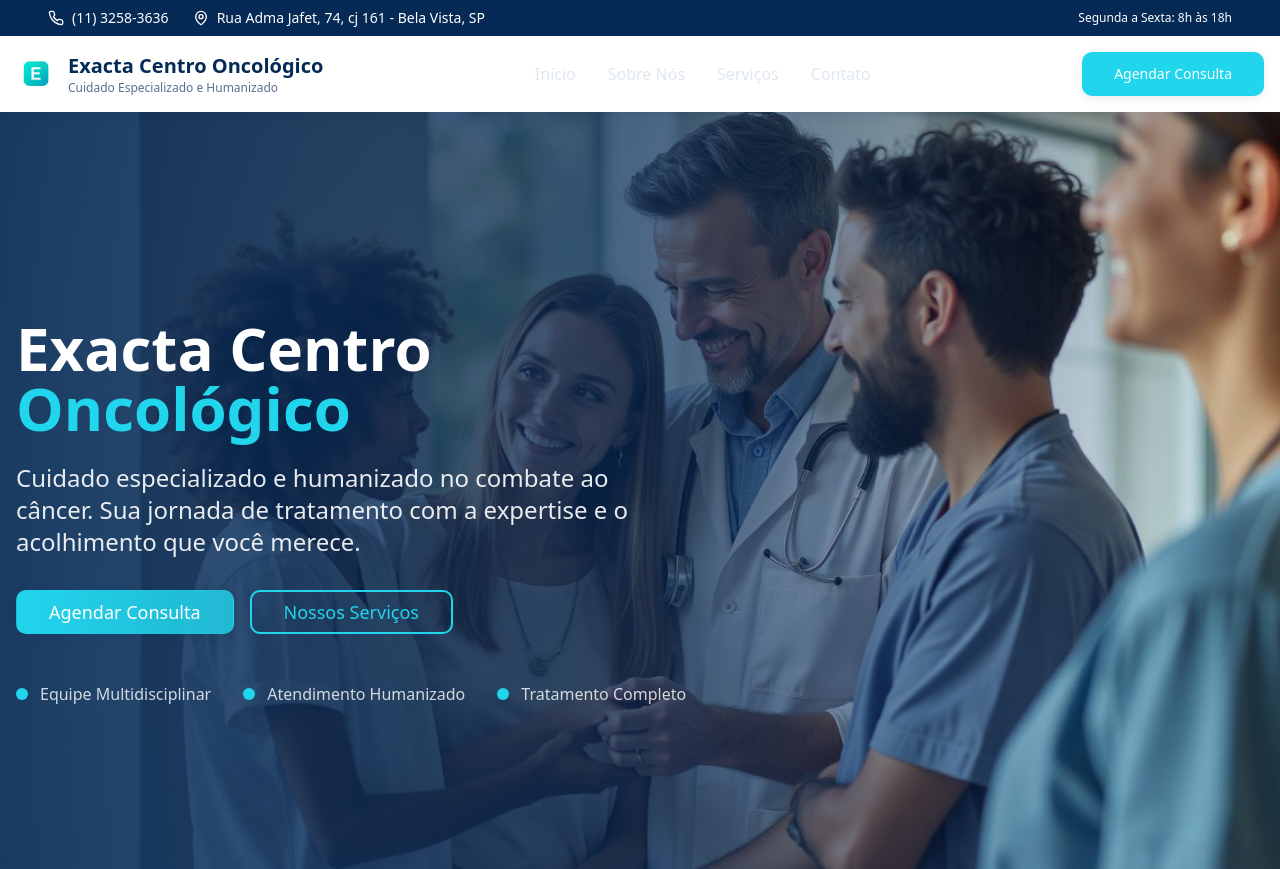
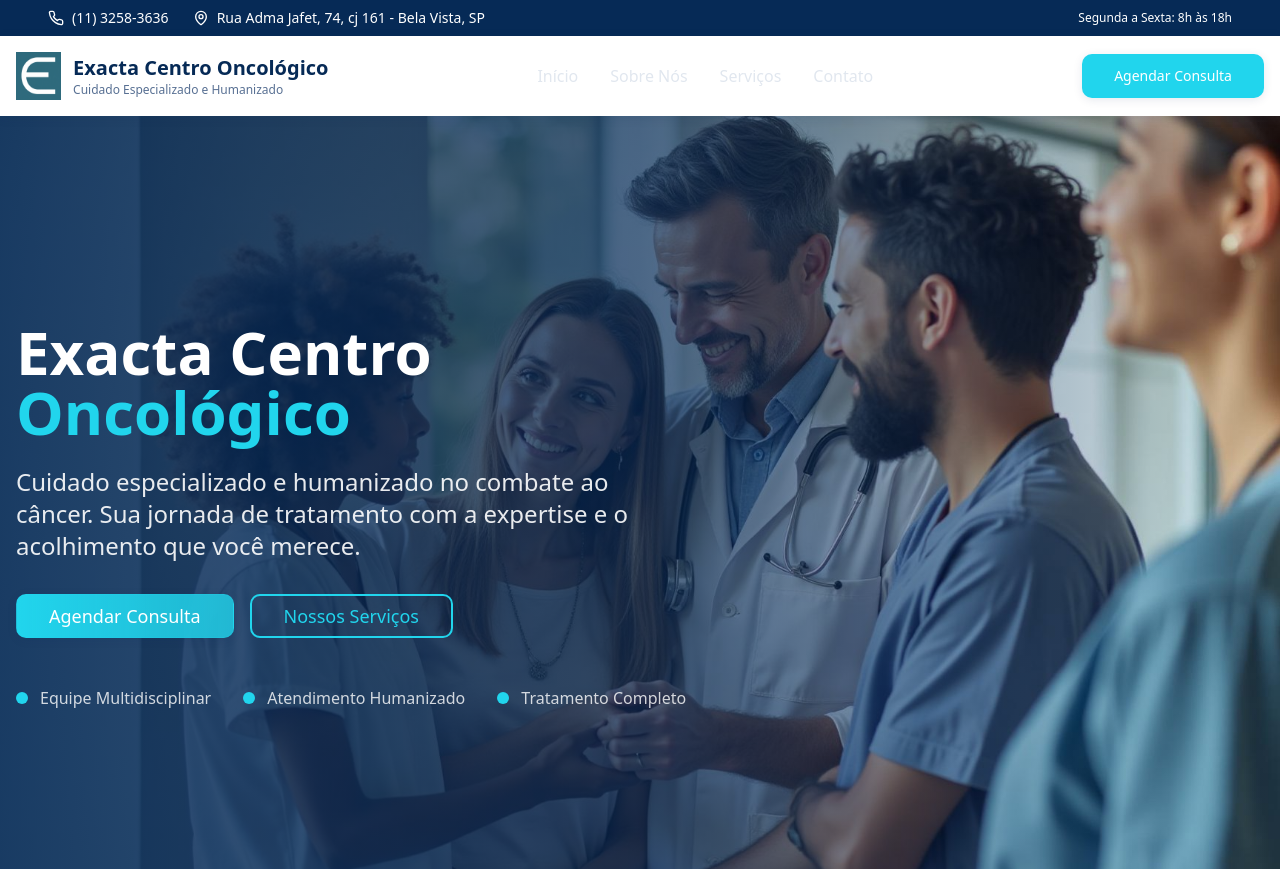
Before and after one commit to drandremolina/exacta-oncology-reimagined, a React (Vite) app: page / in a window 1280 px wide. Shown: the top 869 px of the page. Built offline with nearby package versions, Linux system fonts and the light colour scheme; the HTML template or start-up script is replaced by a standard one.

Commit message:
Update header logo

```diff
--- a/src/components/Header.tsx
+++ b/src/components/Header.tsx
@@ -1,6 +1,6 @@
 import { Button } from "@/components/ui/button";
 import { Phone, MapPin } from "lucide-react";
-import exactaLogo from "@/assets/exacta-logo.png";
+import exactaLogo from "@/assets/exacta-new-logo.png";
 
 export const Header = () => {
   return (
@@ -29,11 +29,11 @@ export const Header = () => {
         <div className="container mx-auto px-4 py-4">
           <nav className="flex items-center justify-between">
             <div className="flex items-center gap-3">
-              <div className="w-10 h-10 flex items-center justify-center">
+              <div className="flex items-center justify-center">
                 <img
                   src={exactaLogo}
                   alt="Exacta Oncologia Logo"
-                  className="w-10 h-10 object-contain"
+                  className="h-12 object-contain"
                 />
               </div>
               <div>
```
Also changed, not shown: src/assets/exacta-new-logo.png (added).
